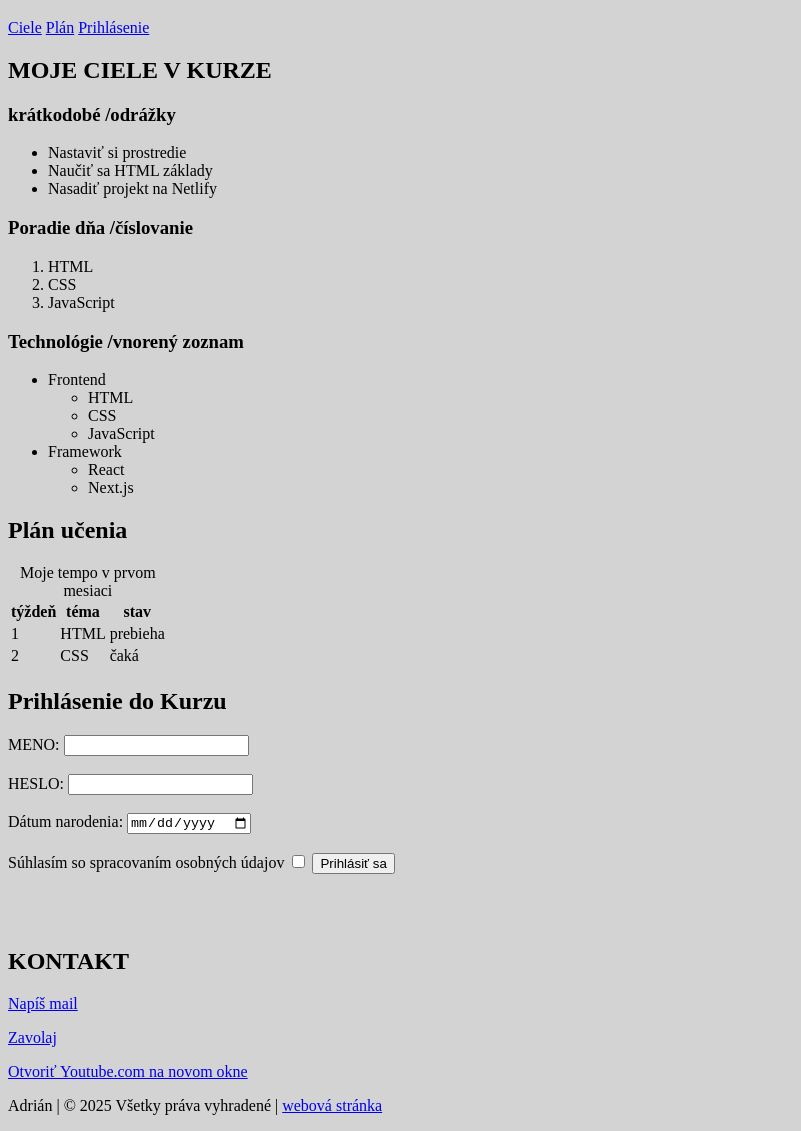
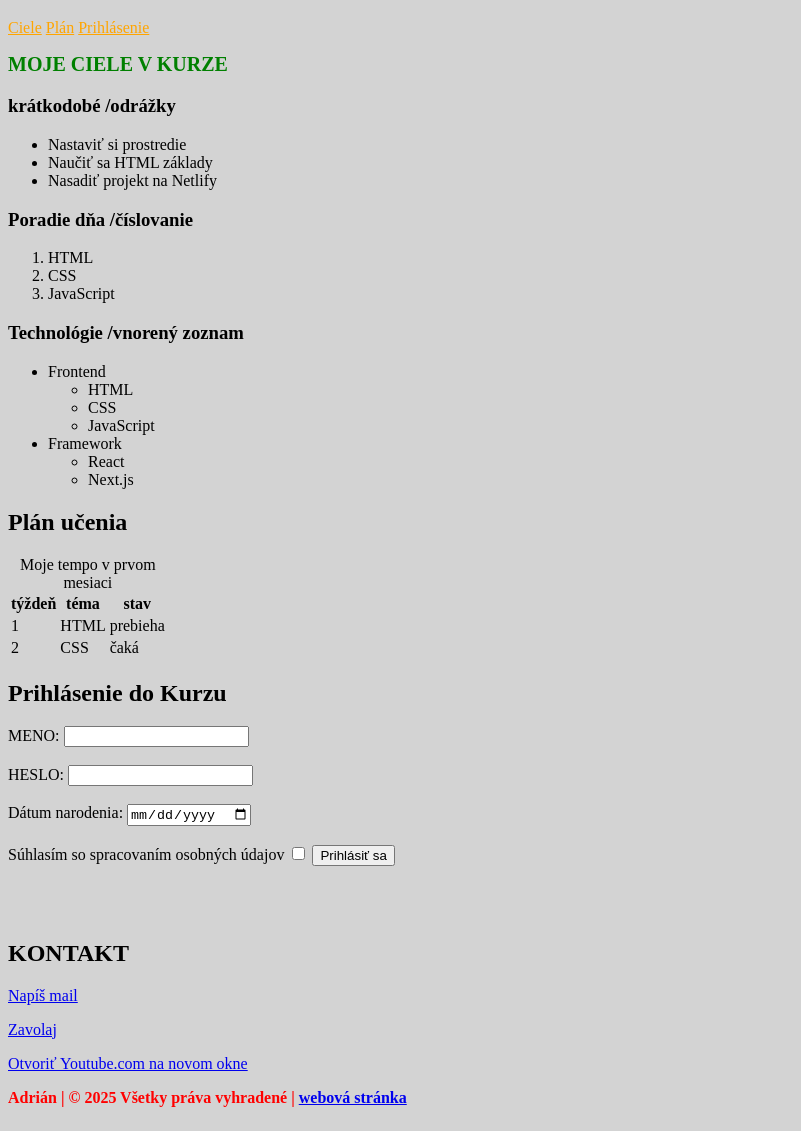
Before and after one commit to AdrianLesko/prvy_web, a plain HTML site: page index.html in a window 1280 px wide. Shown: the part 61-1192 px from the top of the page, without its empty margins (0-801 px from the left). Drawn offline with Linux system fonts and the light colour scheme.

Commit message:
pridane selektory v css

```diff
--- a/index.html
+++ b/index.html
@@ -25,7 +25,7 @@
 
     <main>
       <section id="ciele">
-        <h2>MOJE CIELE V KURZE</h2>
+        <h2 id="specialny">MOJE CIELE V KURZE</h2>
 
         <h3> krátkodobé /odrážky</h3>
           <ul>
@@ -111,7 +111,7 @@
       </section>
     </main>
     <footer>
-      <p>Adrián | © 2025 Všetky práva vyhradené | <a href="https://prvyprojekt.netlify.app/">webová stránka</a></p>
+      <p class="zvyrazni">Adrián | © 2025 Všetky práva vyhradené | <a href="https://prvyprojekt.netlify.app/">webová stránka</a></p>
     </footer>
 
     </body>
--- a/style.css
+++ b/style.css
@@ -6,3 +6,17 @@ h1{
     color: blue;
     text-align: center;
 }
+
+.zvyrazni {
+    color: red ;
+    font-weight: bold;
+}
+
+#specialny {
+    color: green;
+    font-size: 20px;
+}
+
+nav a {
+    color: orange;
+}
```
Also changed, not shown: images/obrazok1.webp (deleted).
